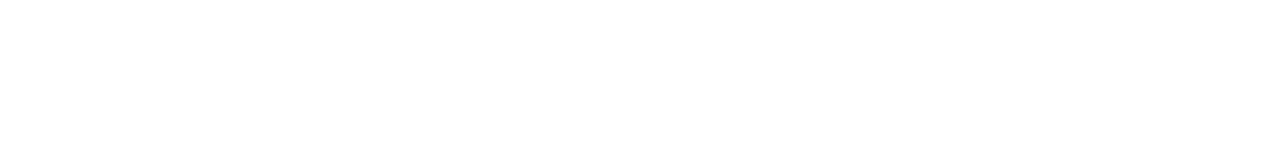
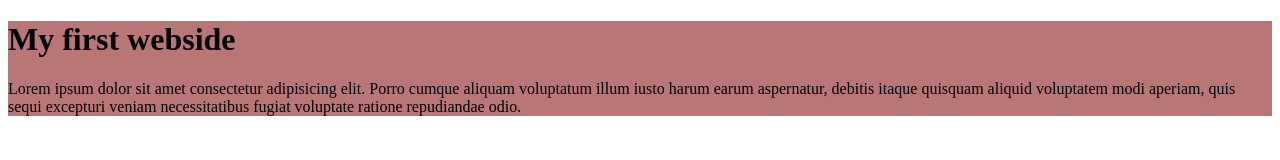
Before and after one commit to smshakil6907/my-first-github-repo, a plain HTML site: page index.html in a window 1280 px wide. Drawn offline with Linux system fonts and the light colour scheme.

Commit message:
added the first blog

```diff
--- a/index.html
+++ b/index.html
@@ -4,8 +4,16 @@
         <meta charset="UTF-8">
         <meta name="viewport" content="width=device-width, initial-scale=1.0">
         <title>My first Ever Github Repo</title>
+        <link rel="stylesheet" href="styles/style.css">
     </head>
     <body>
-
+        <div>
+            <h1>My first webside</h1>
+            <p>Lorem ipsum dolor sit amet consectetur adipisicing elit. Porro
+                cumque aliquam voluptatum illum iusto harum earum aspernatur,
+                debitis itaque quisquam aliquid voluptatem modi aperiam, quis
+                sequi excepturi veniam necessitatibus fugiat voluptate ratione
+                repudiandae odio.</p>
+        </div>
     </body>
 </html>
--- /dev/null
+++ b/styles/style.css
@@ -0,0 +1,3 @@
+div {
+  background-color: #b97676;
+}
```
